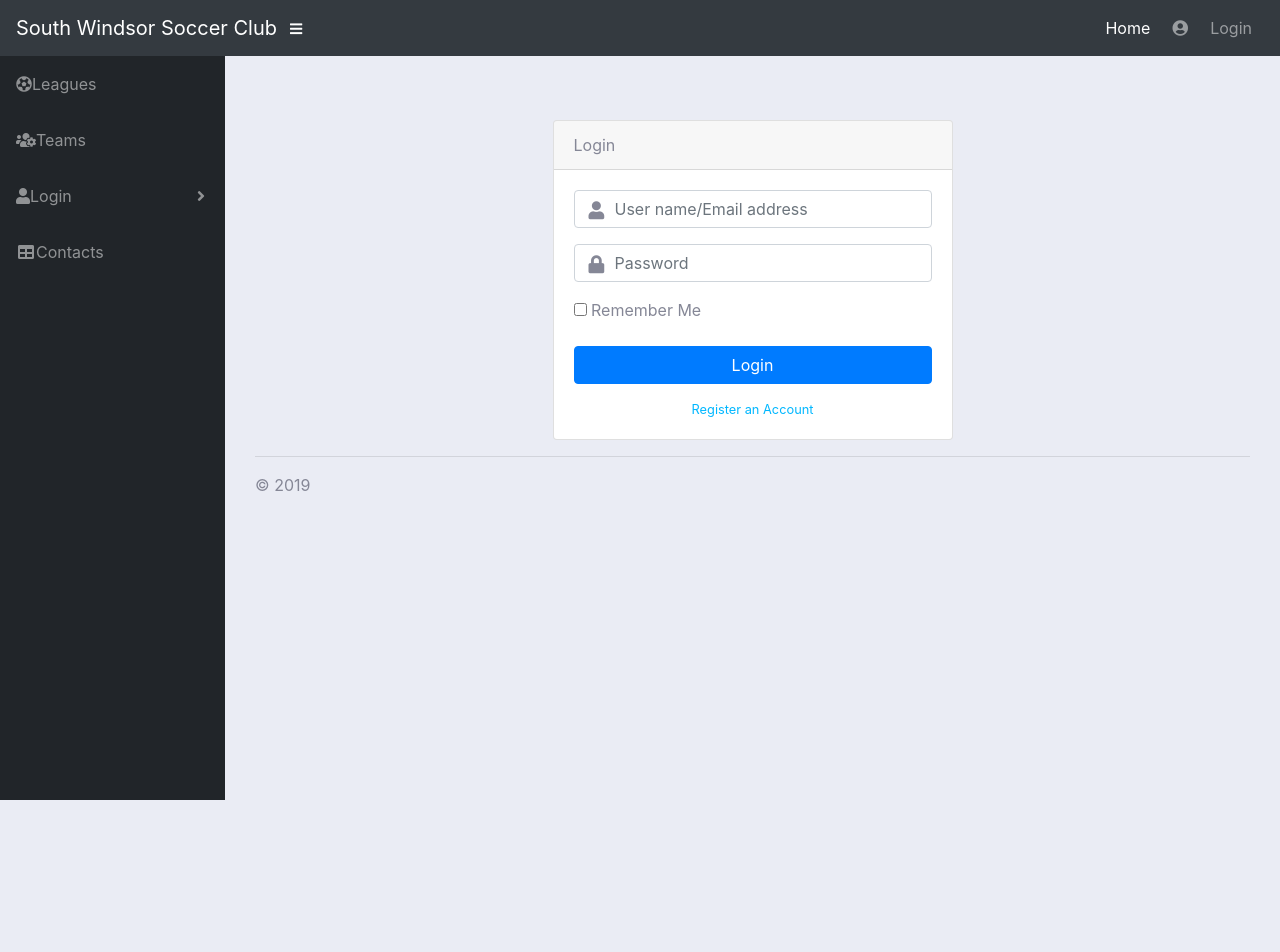
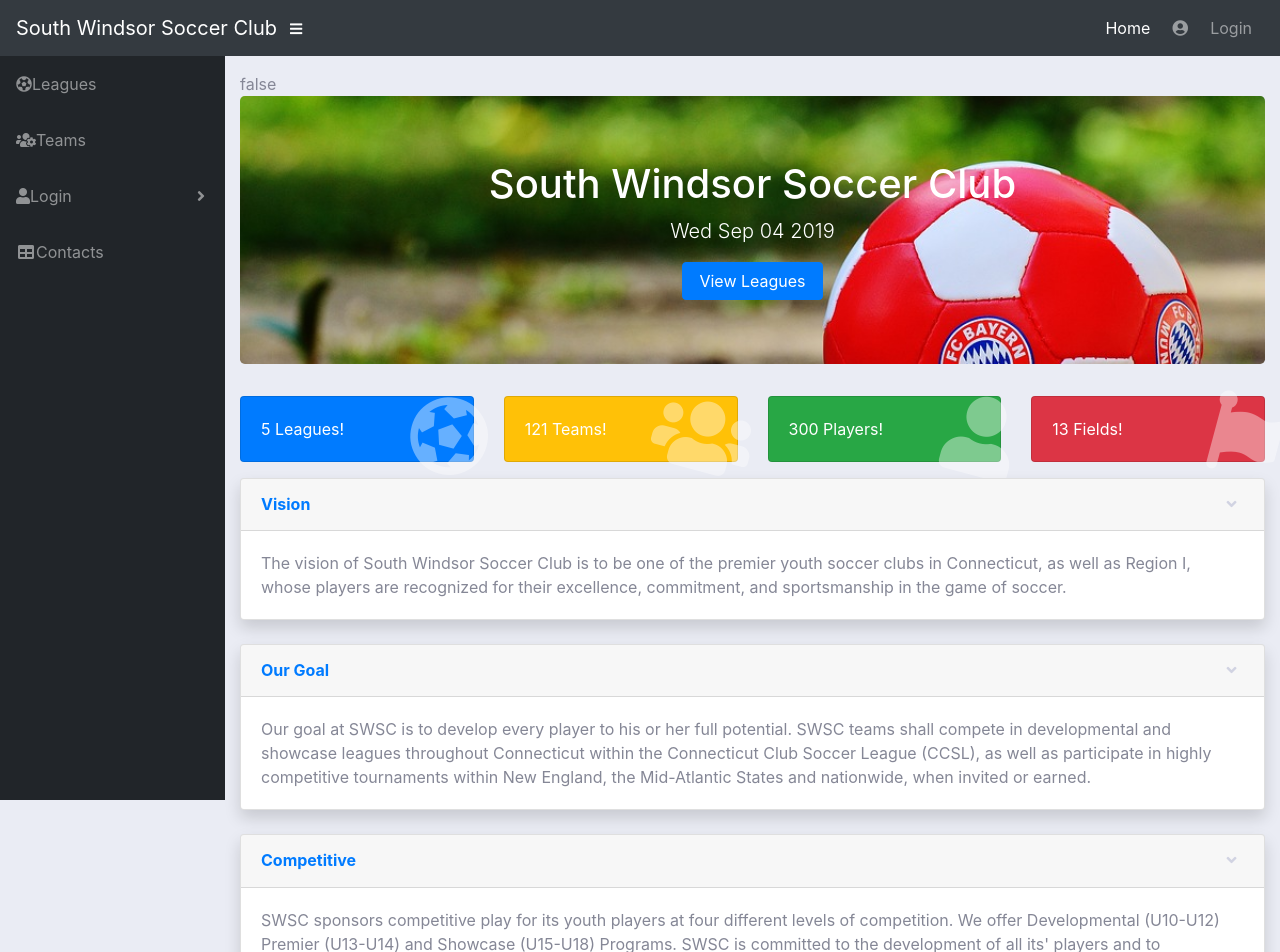
Before and after one commit to sudeshpamidi/MEAN-Final-Project, an Angular app in the folder client/: page / in a window 1280 px wide. Shown: the top 952 px of the page. Before the commit the page ends 800 px from the top, so only its background shows below. Built offline with nearby package versions, Linux system fonts and the light colour scheme.

Commit message:
Fixed the routerLinks to maintai session

```diff
--- /dev/null
+++ b/client/src/app/home/home.component.html
@@ -0,0 +1,106 @@
+{{getAuth()}}
+<div class="jumbotron">
+    <div class="container text-center">
+        <h1>South Windsor Soccer Club</h1>
+        <p class="lead" id="today"> Wed Sep 04 2019</p>
+        <a class="btn btn-primary btn-md" href="/leagues" role="button">&nbsp;View Leagues&nbsp;</a>
+    </div>
+</div>
+<div class="row">
+    <div class="col-xl-3 col-sm-6 mb-3">
+        <div class="card text-white bg-primary o-hidden h-100">
+            <div class="card-body">
+                <div class="card-body-icon">
+                    <i class="fas fa-futbol"></i>
+                </div>
+                <div class="mr-5" id="leaguecount">5 Leagues!</div>
+            </div>
+        </div>
+    </div>
+    <div class="col-xl-3 col-sm-6 mb-3">
+        <div class="card text-white bg-warning o-hidden h-100">
+            <div class="card-body">
+                <div class="card-body-icon">
+                    <i class="fas fa-users"></i>
+                </div>
+                <div class="mr-5" id="teamcount">121 Teams!</div>
+            </div>
+        </div>
+    </div>
+    <div class="col-xl-3 col-sm-6 mb-3">
+        <div class="card text-white bg-success o-hidden h-100">
+            <div class="card-body">
+                <div class="card-body-icon">
+                    <i class="fas fa-user"></i>
+                </div>
+                <div class="mr-5" id="playercount">300 Players!</div>
+            </div>
+        </div>
+    </div>
+    <div class="col-xl-3 col-sm-6 mb-3">
+        <div class="row">
+            <div class="col-sm-12">
+                <div class="card text-white bg-danger o-hidden h-100">
+                    <div class="card-body">
+                        <div class="card-body-icon">
+                            <i class="fab fa-font-awesome-flag"></i>
+                        </div>
+                        <div class="mr-5">13 Fields!</div>
+                    </div>
+                </div>
+            </div>
+
+        </div>
+    </div>
+</div>
+<div class="row">
+    <div class="col-sm-12">
+        <div class="card shadow mb-4">
+            <!-- Card Header - Accordion -->
+            <a href="#collapseCardExample" class="d-block card-header py-3" data-toggle="collapse" role="button" aria-expanded="true" aria-controls="collapseCardExample">
+                <h6 class="m-0 font-weight-bold text-primary">Vision</h6>
+            </a>
+            <!-- Card Content - Collapse -->
+            <div class="collapse show" id="collapseCardExample">
+                <div class="card-body">
+                    The vision of South Windsor Soccer Club is to be one of the premier youth soccer clubs in Connecticut, as well as Region I, whose players are recognized for their excellence, commitment, and sportsmanship in the game of soccer.
+                </div>
+            </div>
+        </div>
+    </div>
+</div>
+<div class="row">
+    <div class="col-sm-12">
+        <div class="card shadow mb-4">
+            <!-- Card Header - Accordion -->
+            <a href="#collapseCard2" class="d-block card-header py-3" data-toggle="collapse" role="button" aria-expanded="true" aria-controls="collapseCard2">
+                <h6 class="m-0 font-weight-bold text-primary">Our Goal</h6>
+            </a>
+            <!-- Card Content - Collapse -->
+            <div class="collapse show" id="collapseCard2">
+                <div class="card-body">
+                    Our goal at SWSC is to develop every player to his or her full potential. SWSC teams shall compete in developmental and showcase leagues throughout Connecticut within the Connecticut Club Soccer League (CCSL), as well as participate in highly competitive
+                    tournaments within New England, the Mid-Atlantic States and nationwide, when invited or earned.
+                </div>
+            </div>
+        </div>
+    </div>
+</div>
+<div class="row">
+    <div class="col-sm-12">
+        <div class="card shadow mb-4">
+            <!-- Card Header - Accordion -->
+            <a href="#collapseCard3" class="d-block card-header py-3" data-toggle="collapse" role="button" aria-expanded="true" aria-controls="collapseCard3">
+                <h6 class="m-0 font-weight-bold text-primary">Competitive</h6>
+            </a>
+            <!-- Card Content - Collapse -->
+            <div class="collapse show" id="collapseCard3">
+                <div class="card-body">
+                    SWSC sponsors competitive play for its youth players at four different levels of competition. We offer Developmental (U10-U12) Premier (U13-U14) and Showcase (U15-U18) Programs. SWSC is committed to the development of all its' players and to encourage
+                    them to reach their highest potential.
+                </div>
+            </div>
+        </div>
+    </div>
+</div>
+<!-- /.container-fluid -->
--- /dev/null
+++ b/client/src/app/home/home.component.ts
@@ -0,0 +1,19 @@
+import { Component, OnInit } from '@angular/core';
+import { AuthService }  from '../services/auth.service';
+
+@Component({
+  selector: 'app-home',
+  templateUrl: './home.component.html',
+  styleUrls: ['./home.component.css']
+})
+export class HomeComponent implements OnInit {
+
+  constructor(private authService : AuthService ) { }
+  ngOnInit() {
+    this.getAuth()
+  }
+
+  getAuth() : boolean {
+    return  this.authService.isAuth;
+  }
+}
--- a/client/src/app/leagues/leagues.component.html
+++ b/client/src/app/leagues/leagues.component.html
@@ -1,3 +1,4 @@
+{{getAuth()}}
 <div class="card shadow mt-4" *ngFor="let league of leagues; let i = index ">
     <img class="card-img-top" [src]="'assets/images/league' + i + '.jpg'">
     <div class="card-body">
--- a/client/src/app/leagues/leagues.component.ts
+++ b/client/src/app/leagues/leagues.component.ts
@@ -1,6 +1,7 @@
 import { Component, OnInit } from '@angular/core';
 import { AuthService }  from '../services/auth.service';
 import { LeaguesService }  from '../services/leagues.service';
+import {Router} from '@angular/router';
 
 @Component({
   selector: 'app-leagues',
@@ -11,18 +12,34 @@ export class LeaguesComponent implements OnInit {
 
 
   constructor(private authService : AuthService,
-    private leaguesService: LeaguesService) { }
+    private leaguesService: LeaguesService,
+    private router: Router) { }
 
-  isAuthenticated : boolean=  this.authService.isAuth;
-
-  leagues = [{NAME: "League",
-              CODE: "Code",
-              DESCRIPTION: "Desc"}];
+  isAuthenticated : boolean = false;
+  leagues = [];
 
   ngOnInit() {
+    this.isAuthenticated =this.getAuth()
+    console.log ('Authenticated : ' + this.isAuthenticated);
+    console.log ('authService : ' + this.authService.isAuth);
+
+    // if (!this.getAuth())
+    // {
+    //   this.router.navigate (['login']);
+    // }else{
+      this.getLeagues();
+    // }
+  }
+
+  getAuth() : boolean {
+    //this.isAuthenticated = this.authService.isAuth
+    return  this.authService.isAuth;
+  }
+
+
+  getLeagues() :void {
     this.leaguesService.getLeagues().subscribe(data => {
       this.leagues = data;
     });
   }
-
 }
--- a/client/src/app/navbar/navbar.component.html
+++ b/client/src/app/navbar/navbar.component.html
@@ -1,9 +1,8 @@
 <nav class="navbar navbar-expand navbar-dark bg-dark static-top">
-    <a class="navbar-brand mr-1" href="/">South Windsor Soccer Club</a>
+    <a class="navbar-brand mr-1" routerLink="">South Windsor Soccer Club</a>
     <button class="btn btn-link btn-sm text-white order-1 order-sm-0" id="sidebarToggle">
           <i class="fas fa-bars"></i>
-        </button>
-
+    </button>
     <div class="d-none d-md-inline-block  ml-auto mr-0 mr-md-3 my-2 my-md-0">
         &nbsp;
         <!--place holder for search textbox-->
@@ -11,7 +10,7 @@
     <!-- Navbar -->
     <ul class="navbar-nav ml-auto ml-md-0">
         <li class="nav-item mx-1">
-            <a class="nav-link active" href="/">Home<span class="sr-only">(current)</span></a>
+            <a class="nav-link active" routerLink="">Home<span class="sr-only">(current)</span></a>
         </li>
 
         <li class="nav-item dropdown no-arrow">
--- a/client/src/app/users/users.component.html
+++ b/client/src/app/users/users.component.html
@@ -1,3 +1,4 @@
+{{getAuth()}}
 <div class="card mb-3">
     <div class="card-header">
         <h2 class="h3 font-weight-bold">Users</h2>
--- a/client/src/app/users/users.component.ts
+++ b/client/src/app/users/users.component.ts
@@ -2,6 +2,7 @@ import { Component, OnInit } from '@angular/core';
 import { UsersService }  from '../services/users.service';
 import {Users} from '../models/users';
 import {Router} from '@angular/router';
+import {AuthService} from '../services/auth.service';
 
 @Component({
   selector: 'app-users',
@@ -13,7 +14,8 @@ export class UsersComponent implements OnInit {
   userlist: Users[] = [];
   errorMessage: string;
 
-  constructor(private usersService : UsersService, private router:Router ) { }
+  constructor(private usersService : UsersService, private router:Router,
+    private authService :AuthService ) { }
 
   ngOnInit() {
     this.getUsers();
@@ -41,4 +43,9 @@ export class UsersComponent implements OnInit {
     this.router.onSameUrlNavigation = 'reload';
     this.router.navigate(['users']);
   }
+  getAuth() : boolean {
+    //this.isAuthenticated = this.authService.isAuth
+    return  this.authService.isAuth;
+  }
+
 }
--- a/client/src/styles.css
+++ b/client/src/styles.css
@@ -218,18 +218,15 @@ table.table td .cancel {
   border-bottom-color: tomato;
 } */
 
-
-/* .jumbotron {
-    background-image: url(../images/soccer1.jpg);
+.jumbotron {
+    background-image: url(../src/assets/images/soccer1.jpg);
     background-repeat: no-repeat;
     background-size: cover;
     background-position: center center;
     color: white;
     /* rgb(18, 16, 27)rgb(28, 25, 44);*/
-
-
-/*   max-height: 300px;
-} */
+    max-height: 300px;
+}
 
 .card .card-header[data-toggle="collapse"] {
     text-decoration: none;
```
Also changed, not shown: client/src/app/app.module.ts (+7 -6 lines), client/src/app/home/home.component.css (added), 1 other file (tests, documents, lock files or other folders).
